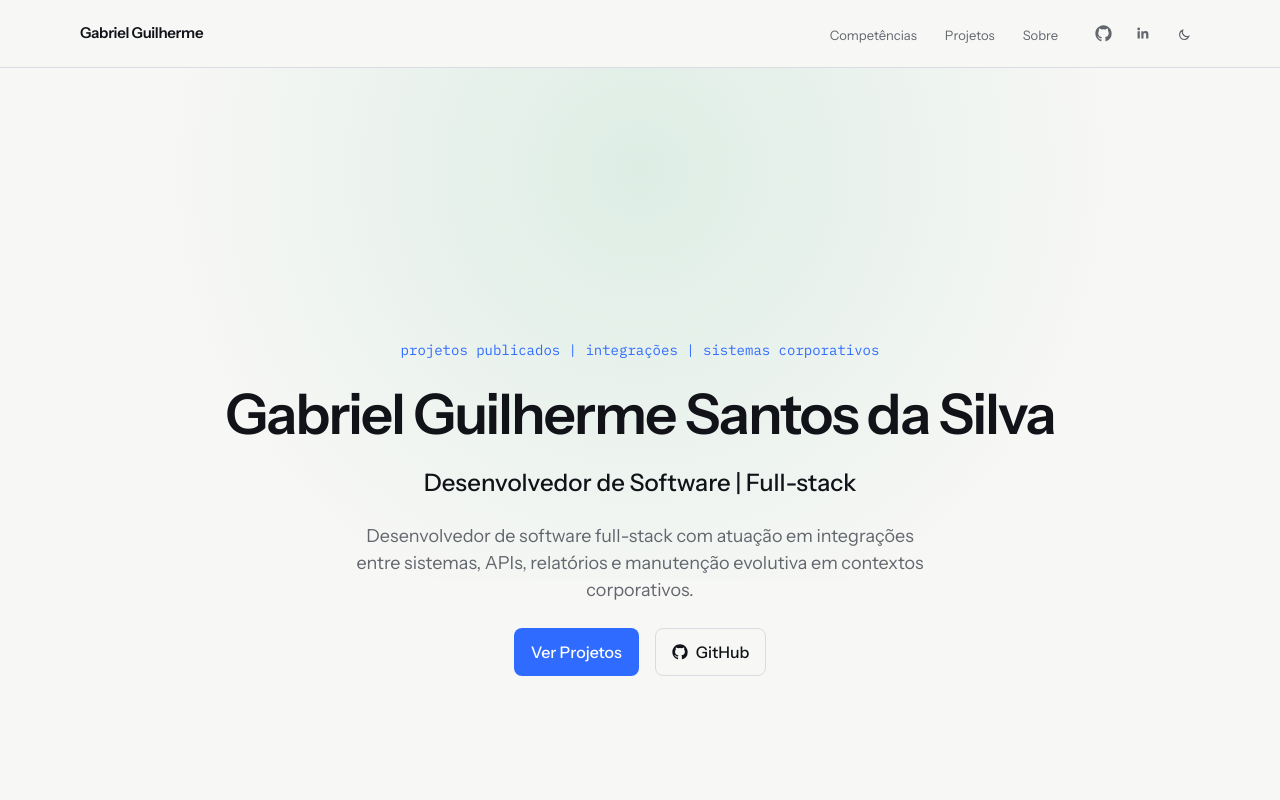
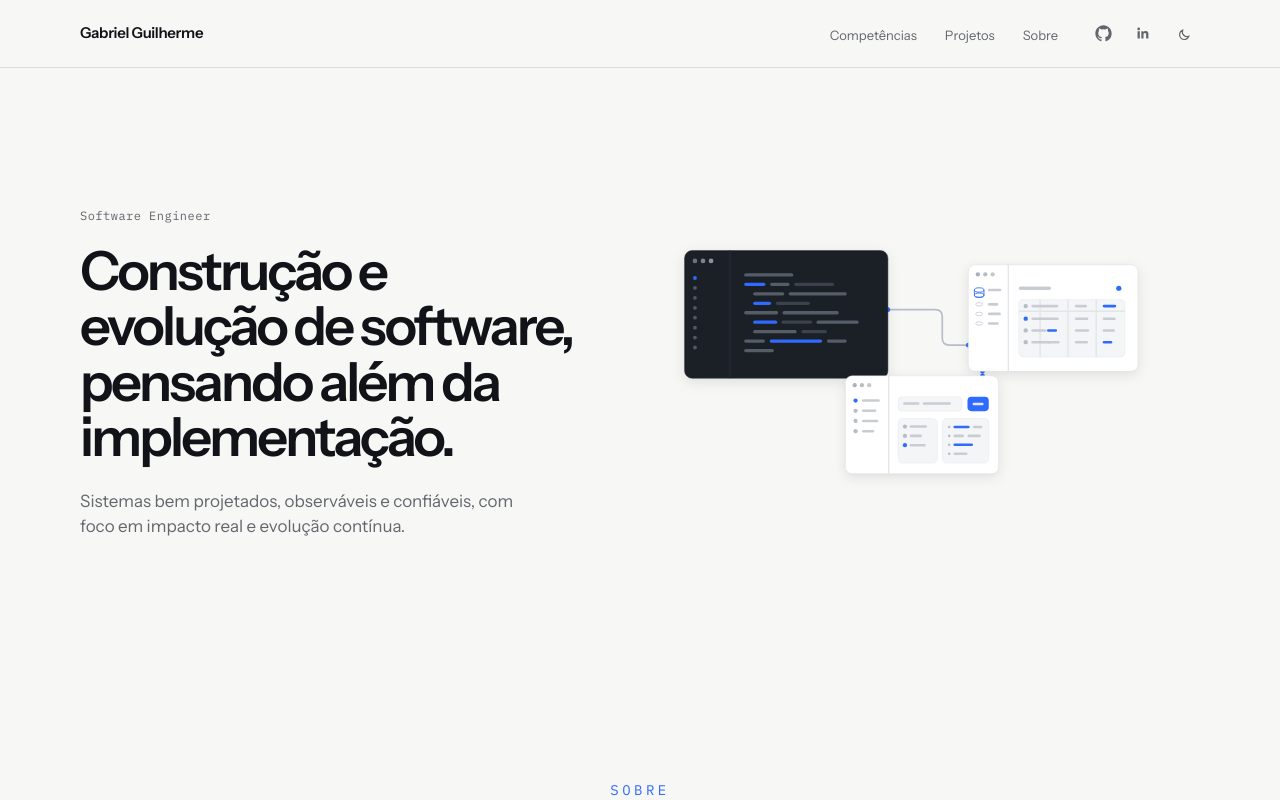
Before and after one commit to GabrielGuilhermess/personal-landing-page, a Next.js app: page / in a window 1280 px wide. Shown: the top 800 px of the page. Built offline with nearby package versions, Linux system fonts and the light colour scheme.

Commit message:
feat(landing): implement LAND-0004 editorial hero

```diff
--- a/src/components/sections/HeroSection.tsx
+++ b/src/components/sections/HeroSection.tsx
@@ -1,51 +1,24 @@
-import { PERSONAL, SOCIAL_LINKS } from "@/data/personal";
-import GitHubMark from "@/design-system/components/GitHubMark";
-import { LinkButton } from "@/design-system/components";
+import Container from "@/design-system/components/Container";
+import HeroVisual from "./HeroVisual";
 
 export default function HeroSection() {
-  const githubLink = SOCIAL_LINKS.find((link) => link.platform === "GitHub");
-  const bioExcerpt = PERSONAL.bio.split("\n\n")[0];
+  return (
+    <section id="hero">
+      <Container className="grid min-h-0 items-center gap-[42px] py-[66px] pb-[52px] min-[640px]:py-[72px] min-[640px]:pb-[60px] min-[1100px]:min-h-[600px] min-[1100px]:grid-cols-[500px_1fr] min-[1100px]:gap-[62px] min-[1100px]:py-[84px] min-[1100px]:pb-[72px]">
+        <div>
+          <p className="mb-[18px] font-mono text-xs tracking-[0.04em] text-[var(--muted)] min-[1100px]:mb-5">
+            Software Engineer
+          </p>
+          <h1 className="m-0 text-[40px] font-semibold leading-[1.03] tracking-[-0.05em] text-[var(--text)] min-[640px]:max-w-[650px] min-[640px]:text-5xl min-[1100px]:text-[54px] min-[1100px]:leading-[1.02] min-[1100px]:tracking-[-0.052em]">
+            Construção e evolução de software, pensando além da implementação.
+          </h1>
+          <p className="mt-[22px] max-w-[332px] text-[16.5px] leading-[1.5] text-[var(--muted)] min-[640px]:max-w-[540px] min-[1100px]:mt-6 min-[1100px]:max-w-[460px] min-[1100px]:text-[17px]">
+            Sistemas bem projetados, observáveis e confiáveis, com foco em impacto real e evolução contínua.
+          </p>
+        </div>
 
-  return (
-    <section id="hero" className="relative flex min-h-screen items-center overflow-hidden pt-32 pb-20 md:pt-40">
-      <div className="absolute inset-0 grid-background" />
-      <div
-        className="absolute inset-x-0 top-0 h-[32rem]"
-        style={{
-          background:
-            "radial-gradient(circle at 50% 20%, rgba(34, 169, 113, 0.12), transparent 62%)",
-        }}
-      />
-
-      <div className="section-container relative z-10 text-center">
-        <div className="mx-auto flex max-w-4xl flex-col items-center gap-6">
-          <p className="font-mono text-sm text-brand-500 animate-fade-in">{"projetos publicados | integrações | sistemas corporativos"}</p>
-          <h1 className="font-display text-display-sm font-bold tracking-tight animate-slide-up md:text-display-xl">
-            {PERSONAL.name}
-          </h1>
-          <p className="text-gradient text-xl font-medium animate-slide-up animate-delay-100 md:text-2xl">
-            {PERSONAL.role}
-          </p>
-          <p className="max-w-xl text-base leading-8 text-[var(--text-secondary)] animate-slide-up animate-delay-200 md:text-lg">
-            {bioExcerpt}
-          </p>
-          <div className="flex flex-col justify-center gap-4 animate-slide-up animate-delay-300 sm:flex-row">
-            <LinkButton href="#projetos" variant="primary" size="lg">
-              Ver Projetos
-            </LinkButton>
-            <LinkButton
-              href={githubLink?.url ?? "#"}
-              target="_blank"
-              rel="noreferrer"
-              variant="outline"
-              size="lg"
-              icon={<GitHubMark className="h-4 w-4" />}
-            >
-              GitHub
-            </LinkButton>
-          </div>
-        </div>
-      </div>
+        <HeroVisual className="w-full max-w-full" />
+      </Container>
     </section>
   );
 }
```
